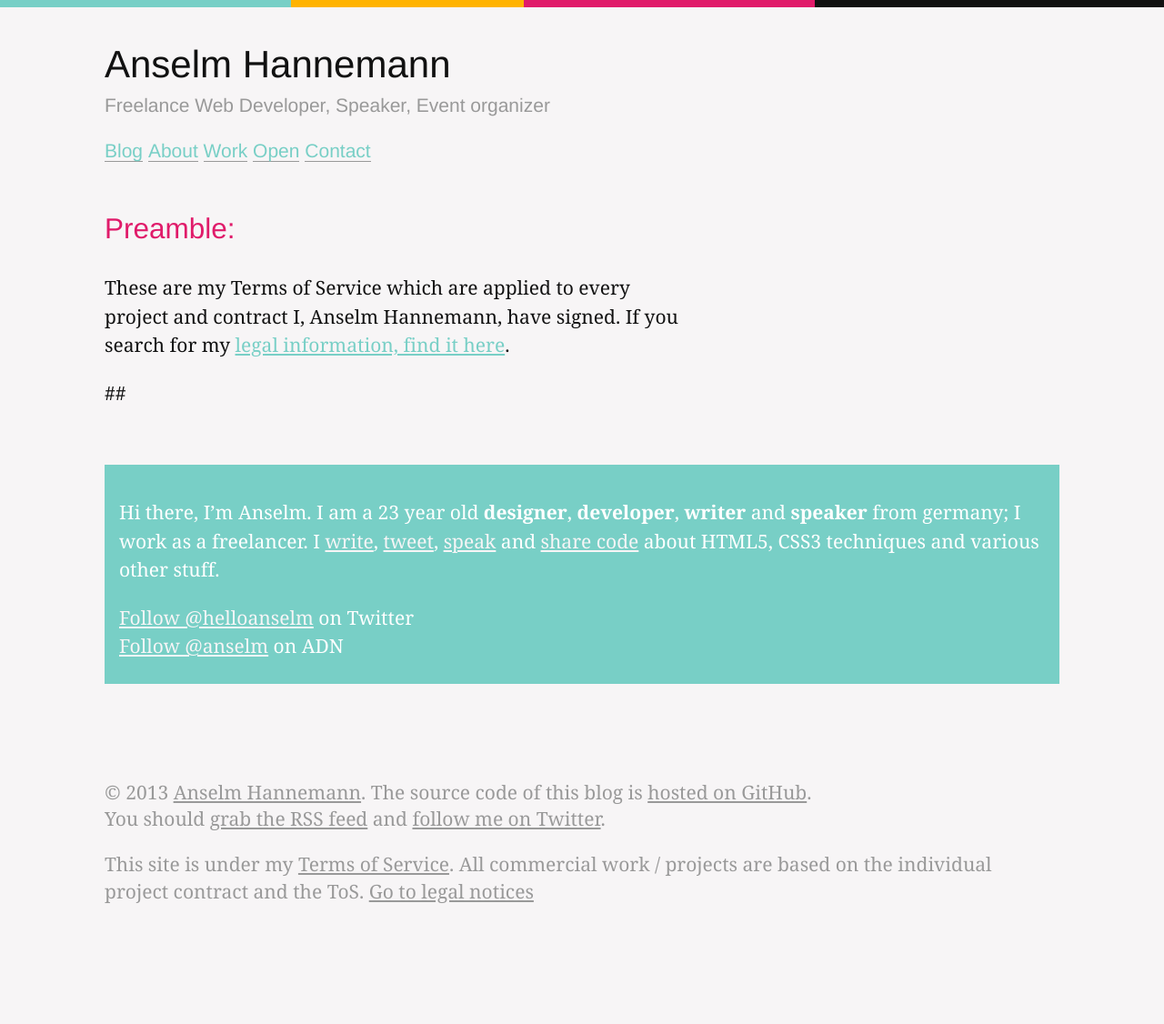
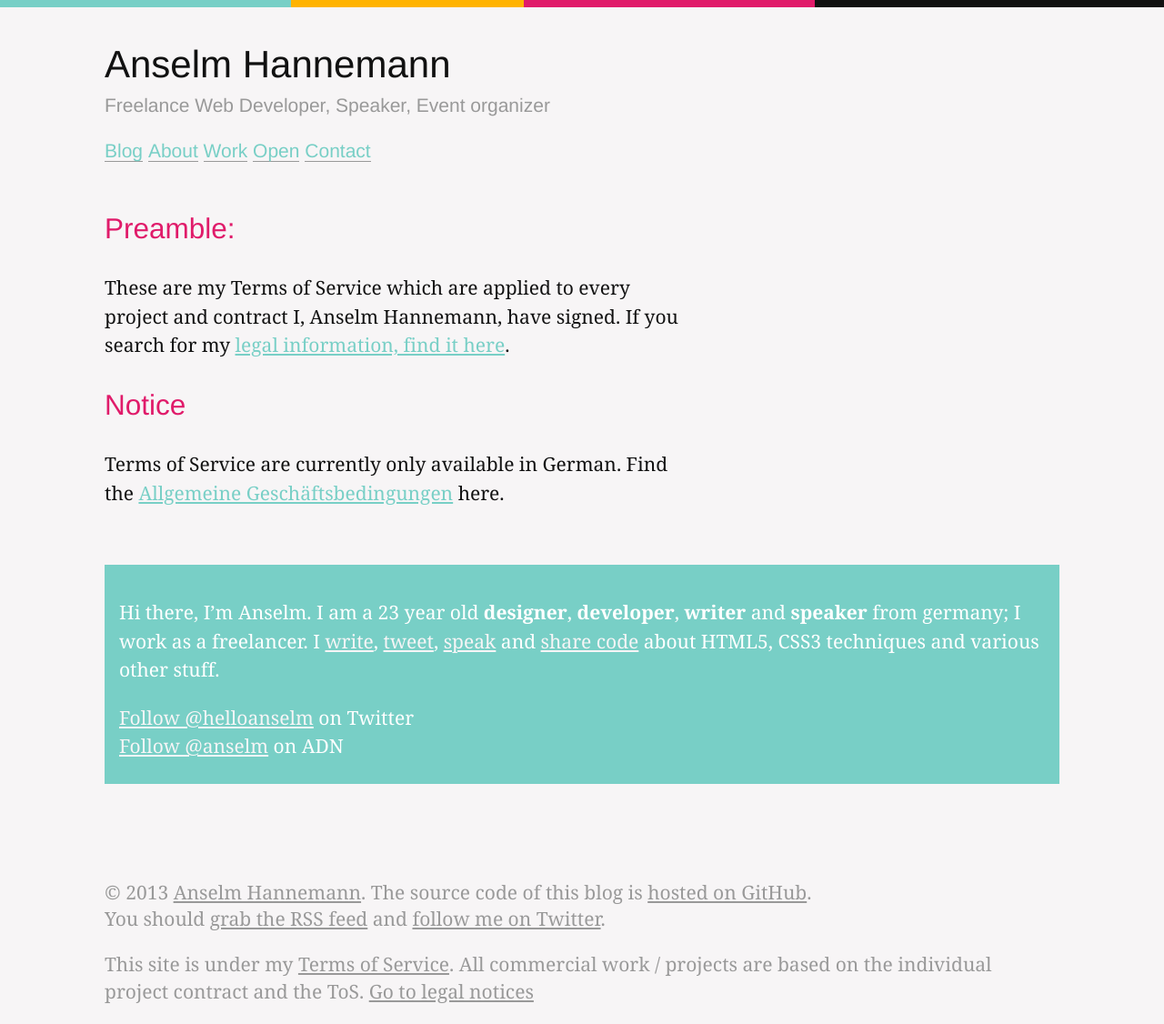
Before and after one commit to dayer4b/anselmh.github.com, a Jekyll site: the page built from tos/index.md, in a window 1280 px wide. Shown: the whole page at 91% size. Built offline with Jekyll 4.4.1, drawn with Linux system fonts in a browser that asks for light colours; Markdown is read by kramdown in place of the engine named in the settings; before the commit the page ends 1016 px from its top, so only the background shows below that.

Commit message:
ToS update
Signed-off-by: Anselm Hannemann <info@anselm-hannemann.com>

```diff
--- a/tos/index.md
+++ b/tos/index.md
@@ -8,4 +8,6 @@ title: "Terms of Service"
 These are my Terms of Service which are applied to every project and contract I, Anselm Hannemann, have signed.
 If you search for my [legal information, find it here](/legal/).
 
-##
+## Notice
+
+Terms of Service are currently only available in German. Find the [Allgemeine Geschäftsbedingungen](http://anselm-hannemann.com/agb.pdf) here.
```
